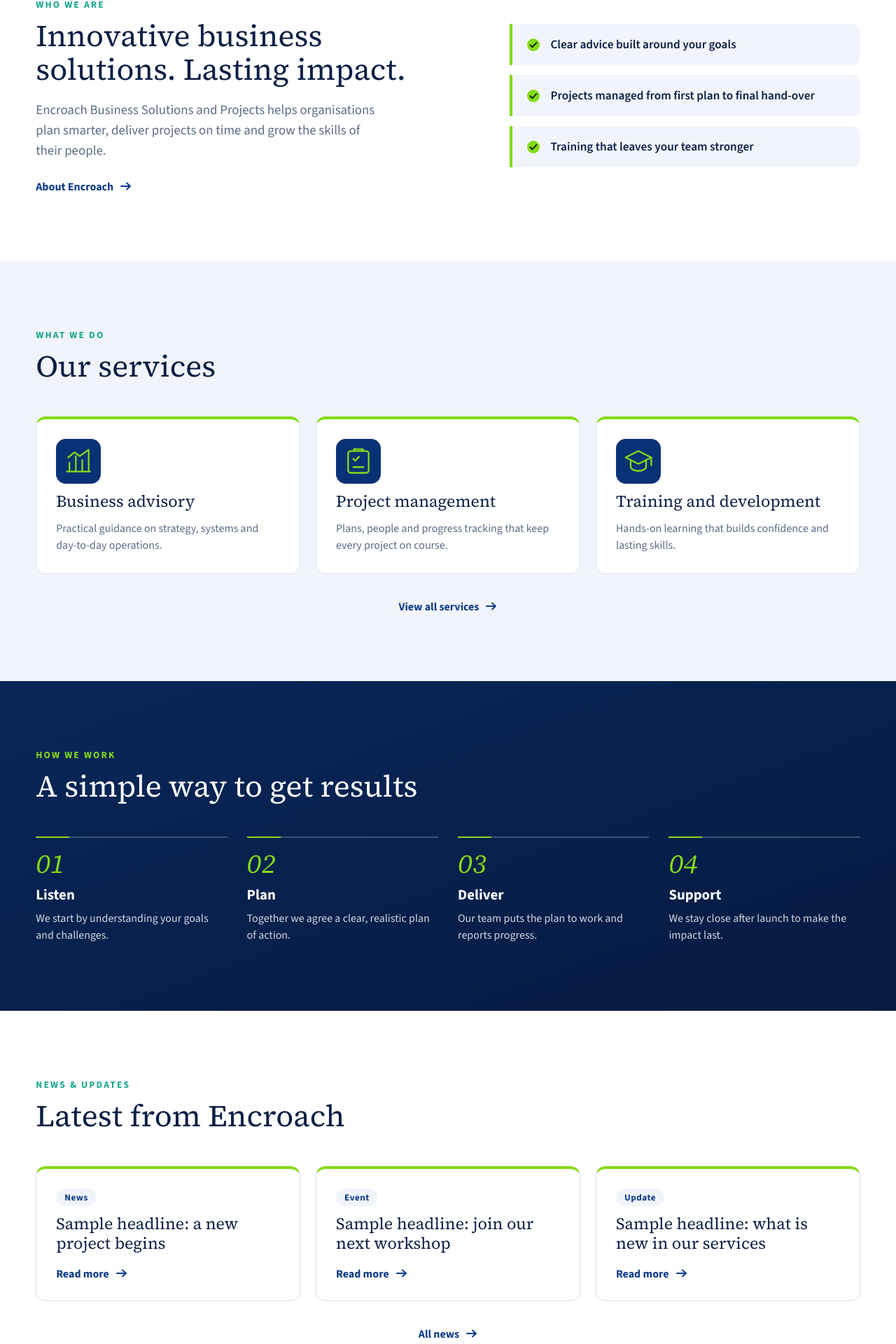
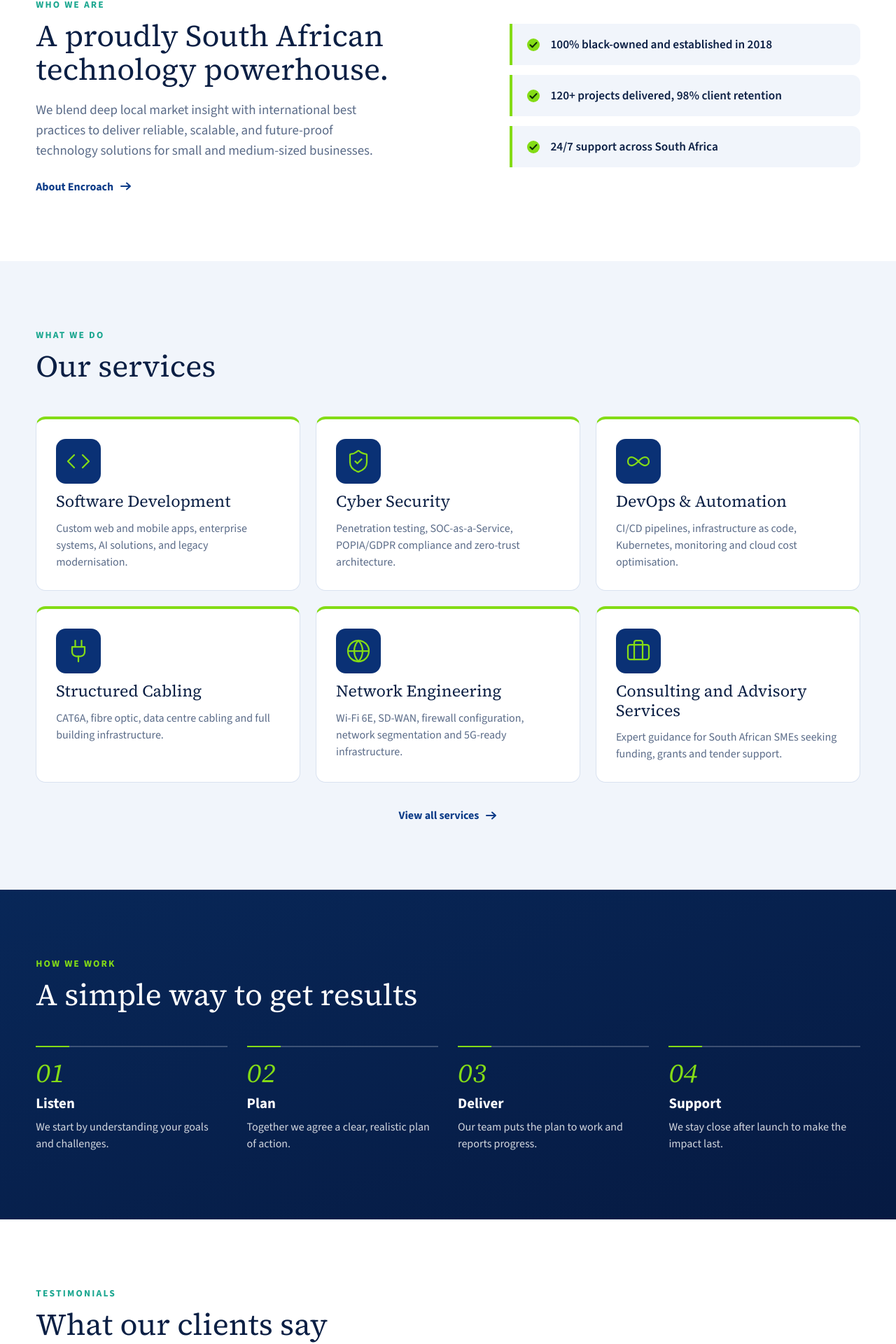
Before and after one commit to asandembhense2953-bit/Encroach, a React (Vite) app: page / in a window 1280 px wide. Shown: the part 699-2619 px from the top of the page at 70% size. Built offline with nearby package versions, Linux system fonts and the light colour scheme.

Commit message:
Fixed typos and double chekced and added missing info

```diff
--- a/src/data/content.js
+++ b/src/data/content.js
@@ -54,7 +54,7 @@ export const NAV = [
 export const SLIDES = [
   {
     tab: "INNOVATE",
-    lines: ["Secure.", "Inovate.", "Connect."],
+    lines: ["Secure.", "Innovate.", "Connect."],
     emphasis: " ",
     text: "Encroach Business Solutions & Projects delivers world-class Software Development, Cyber Security, DevOps, Structured Cabling & Network Engineering across South Africa.",
   },
@@ -67,12 +67,12 @@ export const SLIDE_INTERVAL_MS = 7000;
 
 export const INTRO = {
   eyebrow: "WHO WE ARE",
-  title: "Innovative business solutions. Lasting impact.",
-  text: "Encroach Business Solutions and Projects helps organisations plan smarter, deliver projects on time and grow the skills of their people.",
+  title: "A proudly South African technology powerhouse.",
+  text: "We blend deep local market insight with international best practices to deliver reliable, scalable, and future-proof technology solutions for small and medium-sized businesses.",
   points: [
-    "Clear advice built around your goals",
-    "Projects managed from first plan to final hand-over",
-    "Training that leaves your team stronger",
+    "100% black-owned and established in 2018",
+    "120+ projects delivered, 98% client retention",
+    "24/7 support across South Africa",
   ],
   cta: { label: "About Encroach", to: "/about" },
 };
@@ -82,22 +82,59 @@ export const SERVICES = {
   title: "Our services",
   items: [
     {
-      icon: "advisory",
-      title: "Business advisory",
-      text: "Practical guidance on strategy, systems and day-to-day operations.",
+      icon: "software",
+      title: "Software Development",
+      text: "Custom web and mobile apps, enterprise systems, AI solutions, and legacy modernisation.",
     },
     {
-      icon: "project",
-      title: "Project management",
-      text: "Plans, people and progress tracking that keep every project on course.",
+      icon: "security",
+      title: "Cyber Security",
+      text: "Penetration testing, SOC-as-a-Service, POPIA/GDPR compliance and zero-trust architecture.",
     },
     {
-      icon: "training",
-      title: "Training and development",
-      text: "Hands-on learning that builds confidence and lasting skills.",
+      icon: "devops",
+      title: "DevOps & Automation",
+      text: "CI/CD pipelines, infrastructure as code, Kubernetes, monitoring and cloud cost optimisation.",
+    },
+    {
+      icon: "cabling",
+      title: "Structured Cabling",
+      text: "CAT6A, fibre optic, data centre cabling and full building infrastructure.",
+    },
+    {
+      icon: "network",
+      title: "Network Engineering",
+      text: "Wi-Fi 6E, SD-WAN, firewall configuration, network segmentation and 5G-ready infrastructure.",
+    },
+    {
+      icon: "consulting",
+      title: "Consulting and Advisory Services",
+      text: "Expert guidance for South African SMEs seeking funding, grants and tender support.",
     },
   ],
   cta: { label: "View all services", to: "/services" },
+};
+
+export const TESTIMONIALS = {
+  eyebrow: "TESTIMONIALS",
+  title: "What our clients say",
+  items: [
+    {
+      quote: "Encroach transformed our outdated network infrastructure into a secure, lightning-fast backbone. Their team was professional, on time, and gave us peace of mind.",
+      name: "Thabo Mkhize",
+      role: "CEO, Kinno's (Newcastle)",
+    },
+    {
+      quote: "The custom inventory management software they built saved us over R800k in the first year. Their cyber security audit also prevented a major breach. 10/10 service!",
+      name: "Naledi Khumalo",
+      role: "Operations Director, Cape Agri Co-op",
+    },
+    {
+      quote: "DevOps transformation + full office cabling done in record time. Their team understood our business needs better than anyone else we've worked with.",
+      name: "Dr. Sipho Dlamini",
+      role: "IT Manager, Netcare Hospitals",
+    },
+  ],
 };
 
 export const PROCESS = {
@@ -132,7 +169,7 @@ export const CALL_TO_ACTION = {
 // ---------- Footer (shown on every page) ----------
 
 export const FOOTER = {
-  blurb: "Innovative business solutions for a smarter, more connected future.",
+  blurb: "Proudly South African. Powering the digital future of African businesses.",
   columns: [
     {
       title: "QUICK LINKS",
@@ -167,7 +204,7 @@ export const FOOTER = {
   ],
   connect: {
     title: "CONNECT WITH US",
-    text: "Let's build a better future together.",
+    text: "Johannesburg • Mpumalanga • Newcastle. Serving all of South Africa & SADC region.",
   },
   legal: [
     { label: "Privacy Policy", to: "/privacy" },
@@ -179,7 +216,7 @@ export const FOOTER = {
 // Replace each url with the real company page when you have it.
 export const SOCIAL = [
   { id: "facebook", label: "Facebook", url: "#" },
-  { id: "linkedin", label: "LinkedIn", url: "#" },
+  { id: "linkedin", label: "LinkedIn", url: "https://www.linkedin.com/in/encroach-business-solutions-and-projects-it-business-solutions" },
   { id: "youtube", label: "YouTube", url: "#" },
   { id: "x", label: "X", url: "https://x.com/EncroachAnd" },
 ];
@@ -191,7 +228,7 @@ export const SOCIAL = [
 export const CONTACT = {
   eyebrow: "GET IN TOUCH",
   title: "Contact Us",
-  intro: "We’d love to hear from you. Send us a message and we’ll get back to you.",
+  intro: "Whether you need a full digital transformation, a security overhaul, or fibre cabling for your new office — our team is ready. We reply within 2 hours during business days.",
   // CHANGED: services from the HTML file
   subjects: [
     "General enquiry",
@@ -204,11 +241,25 @@ export const CONTACT = {
     "Other",
   ],
     details: [
-    { icon: "mail", label: "Email", value: "info@encroach.co.za" },
-    { icon: "phone", label: "Phone", value: "+27 82 870 7544" },
+    {
+      icon: "mail",
+      label: "Email the team",
+      lines: [
+        { text: "shabalalas@encroach.co.za", href: "mailto:shabalalas@encroach.co.za" },
+        { text: "madonselasp@encroach.co.za", href: "mailto:madonselasp@encroach.co.za" },
+      ],
+    },
+    {
+      icon: "phone",
+      label: "Call us directly",
+      lines: [
+        { text: "+27 82 870 7544", href: "tel:+27828707544" },
+        { text: "+27 78 160 5062", href: "tel:+27781605062" },
+      ],
+    },
     { icon: "phone", label: "WhatsApp", value: "Chat on WhatsApp with +27 82 870 7544", href: "https://wa.me/27828707544" },
     { icon: "pin", label: "Visit our HQ", value: "143 River Rd, Kyalami Height, Midrand, Johannesburg, 1684" },
-    { icon: "clock", label: "Office Hours", value: "Mon – Fri: 08:00 – 17:00" },
+    { icon: "clock", label: "Office Hours", value: "Mon – Fri: 08:00 – 17:00 SAST" },
   ],
   mapUrl: "https://www.google.com/maps?q=143+River+Rd,+Kyalami+Heights,+Midrand,+1684&output=embed",
 };
@@ -228,6 +279,7 @@ export const ABOUT = {
     paragraphs: [
       "Encroach Business Solutions and Projects is a 100% black-owned company. We are a proudly South African technology powerhouse.",
       "We blend deep local market insight with international best practices to deliver reliable, scalable, and future-proof technology solutions.",
+      "Our vision is to be the trusted partner that empowers small and medium-sized businesses by solving their most pressing challenges — from technical infrastructure and cybersecurity to operational efficiency and sustainable growth.",
     ],
   },
   mission: {
@@ -241,7 +293,7 @@ export const ABOUT = {
       {
         icon: "vision",
         title: "Our Vision",
-        text: "To be the trusted partner that empowers small and medium-sized businesses by solving their most pressing challenges.",
+        text: "To be the trusted partner that empowers small and medium-sized businesses by solving their most pressing challenges — from technical infrastructure and cybersecurity to operational efficiency and sustainable growth.",
       },
     ],
   },
--- a/src/data/services.js
+++ b/src/data/services.js
@@ -43,13 +43,15 @@ export const SERVICES = {
     },
     {
       icon: "consulting",
-      title: "Consulting and Advisory",
+      title: "Consulting and Advisory Services",
       text: "Expert help with funding, grants and tender applications.",
       details: "We provide expert guidance to South African SMEs seeking funding and financial support. Our team assists with identifying opportunities and navigating the full application process for finance from various sources.",
       points: [
         "Funding needs assessment & strategy",
         "SETA grant & discretionary funding applications",
         "Tender preparation and submission support",
+        "Finance for operational needs and business expansion",
+        "Business case development and investment readiness",
       ],
     },
   ],
--- a/src/pages/Home.jsx
+++ b/src/pages/Home.jsx
@@ -2,6 +2,7 @@ import Hero from "./home/Hero.jsx";
 import Intro from "./home/Intro.jsx";
 import Services from "./home/Services.jsx";
 import Process from "./home/Process.jsx";
+import Testimonials from "./home/Testimonials.jsx";
 import News from "./home/News.jsx";
 import CallToAction from "./home/CallToAction.jsx";
 
@@ -12,6 +13,7 @@ export default function Home() {
       <Intro />
       <Services />
       <Process />
+      <Testimonials />
       <News />
       <CallToAction />
     </>
--- a/src/pages/home/Services.jsx
+++ b/src/pages/home/Services.jsx
@@ -1,6 +1,7 @@
 import { Link } from "react-router-dom";
 import { SERVICES } from "../../data/content.js";
-import { ArrowIcon, SERVICE_ICONS } from "../../components/Icons.jsx";
+import { ArrowIcon } from "../../components/Icons.jsx";
+import ServicesIcon from "../services/ServicesIcon.jsx";
 
 export default function Services() {
   return (
@@ -11,18 +12,15 @@ export default function Services() {
           <h2>{SERVICES.title}</h2>
         </header>
         <div className="cards three">
-          {SERVICES.items.map((s) => {
-            const Icon = SERVICE_ICONS[s.icon];
-            return (
+          {SERVICES.items.map((s) => (
             <article className="card" key={s.title}>
               <span className="card-icon">
-                  <Icon />
+                <ServicesIcon name={s.icon} size={36} />
               </span>
               <h3>{s.title}</h3>
               <p>{s.text}</p>
             </article>
-            );
-          })}
+          ))}
         </div>
         <Link className="more center" to={SERVICES.cta.to}>
           {SERVICES.cta.label}
--- /dev/null
+++ b/src/pages/home/Testimonials.jsx
@@ -0,0 +1,25 @@
+import { TESTIMONIALS } from "../../data/content.js";
+
+export default function Testimonials() {
+  return (
+    <section className="band light">
+      <div className="wrap">
+        <header className="head">
+          <p className="eyebrow">{TESTIMONIALS.eyebrow}</p>
+          <h2>{TESTIMONIALS.title}</h2>
+        </header>
+        <div className="cards three">
+          {TESTIMONIALS.items.map((t) => (
+            <figure className="card quote" key={t.name}>
+              <blockquote>“{t.quote}”</blockquote>
+              <figcaption>
+                <strong>{t.name}</strong>
+                <span>{t.role}</span>
+              </figcaption>
+            </figure>
+          ))}
+        </div>
+      </div>
+    </section>
+  );
+}
--- a/src/styles/contact.css
+++ b/src/styles/contact.css
@@ -58,7 +58,7 @@
 .details li { display: grid; grid-template-columns: 28px 1fr; gap: 18px; align-items: start; }
 .details svg { color: var(--amber); margin-top: 2px; }
 .details strong { display: block; font-size: 1.1rem; }
-.details span, .details a { color: rgba(255, 255, 255, .92); }
+.details span, .details a { display: block; color: rgba(255, 255, 255, .92); }
 .details a { text-decoration: underline; text-underline-offset: 3px; }
 .details a:hover { color: var(--lime); }
 .contact-map { padding: 8px; overflow: hidden; }
--- a/src/styles/home.css
+++ b/src/styles/home.css
@@ -35,6 +35,12 @@
 .tag { justify-self: start; padding: 4px 12px; border-radius: 99px; background: var(--soft); color: var(--navy-600); font-weight: 700; font-size: .82rem; letter-spacing: .04em; }
 .news-card .more { margin-top: 6px; }
 
+/* testimonials */
+.quote { display: grid; gap: 18px; align-content: space-between; margin: 0; }
+.quote blockquote { margin: 0; font-style: italic; line-height: 1.55; color: var(--muted); }
+.quote strong { display: block; font-size: 1.05rem; }
+.quote span { color: var(--teal); font-size: .9rem; }
+
 /* how we work */
 .steps { list-style: none; margin: 0; padding: 0; display: grid; grid-template-columns: repeat(4, minmax(0, 1fr)); gap: 28px; }
 .steps li { padding-top: 18px; border-top: 2px solid var(--line); position: relative; }
```
Also changed, not shown: src/pages/contact/ContactDetails.jsx (+9 -4 lines). Lines whose indentation alone changed are shown as unchanged.
